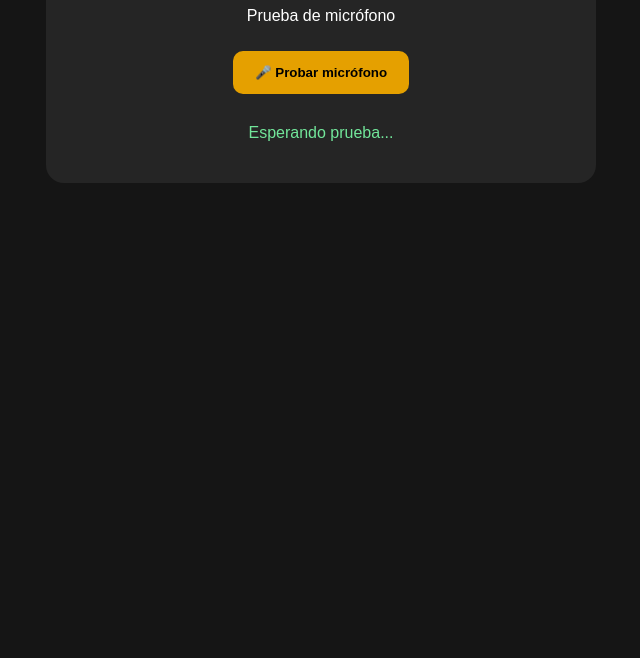
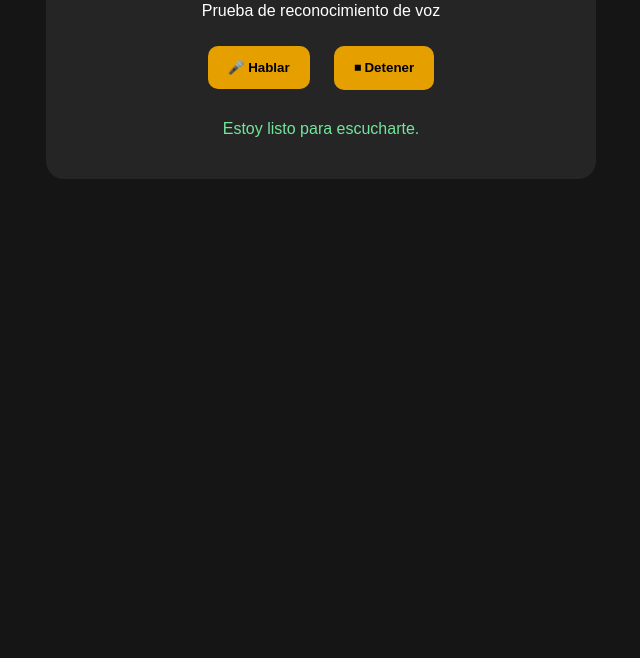
Before and after one commit to strock2910-ship-it/el-perro-ai, a plain HTML site: page index.html in a window 1280 px wide. Shown: the part 142-800 px from the top of the page, without its empty margins (319-959 px from the left). Drawn offline with Linux system fonts and the light colour scheme.

Commit message:
Update index.html

```diff
--- a/index.html
+++ b/index.html
@@ -11,7 +11,7 @@
   color: white;
   font-family: Arial, sans-serif;
   text-align: center;
-      padding: 35px 15px;
+  padding: 30px 15px;
 }
 .panel {
   max-width: 500px;
@@ -21,7 +21,7 @@
   border-radius: 18px;
 }
 button {
-      padding: 14px 22px;
+  padding: 14px 20px;
   margin: 10px;
   border: 0;
   border-radius: 10px;
@@ -40,31 +40,63 @@
 <body>
 <div class="panel">
   <h1>🐕 EL PERRO AI</h1>
-    <p>Prueba de micrófono</p>
-    <button onclick="probarMicrofono()">🎤 Probar micrófono</button>
-    <p id="resultado">Esperando prueba...</p>
+  <p>Prueba de reconocimiento de voz</p>
+
+  <button onclick="escuchar()">🎤 Hablar</button>
+  <button onclick="detener()">⏹ Detener</button>
+
+  <p id="resultado">Estoy listo para escucharte.</p>
 </div>
 
 <script>
-    async function probarMicrofono() {
-      const resultado = document.getElementById("resultado");
-      resultado.textContent = "Solicitando acceso al micrófono...";
+let reconocimiento;
 
-      try {
-        const stream = await navigator.mediaDevices.getUserMedia({
-          audio: true
-        });
+function escuchar() {
+  const SpeechRecognition =
+    window.SpeechRecognition ||
+    window.webkitSpeechRecognition;
 
-        const pista = stream.getAudioTracks()[0];
-        resultado.textContent =
-          "¡Micrófono funcionando! " + pista.label;
+  if (!SpeechRecognition) {
+    document.getElementById("resultado").textContent =
+      "Este navegador no admite reconocimiento de voz.";
+    return;
+  }
 
-        stream.getTracks().forEach(track => track.stop());
+  reconocimiento = new SpeechRecognition();
+  reconocimiento.lang = "es-MX";
+  reconocimiento.continuous = false;
+  reconocimiento.interimResults = true;
 
-      } catch (error) {
-        resultado.textContent =
-          "Error: " + error.name + " - " + error.message;
+  reconocimiento.onstart = () => {
+    document.getElementById("resultado").textContent =
+      "Te estoy escuchando...";
+  };
+
+  reconocimiento.onresult = (event) => {
+    let texto = "";
+
+    for (let i = 0; i < event.results.length; i++) {
+      texto += event.results[i][0].transcript;
     }
+
+    document.getElementById("resultado").textContent =
+      "Te escuché: " + texto;
+  };
+
+  reconocimiento.onerror = (event) => {
+    document.getElementById("resultado").textContent =
+      "Error de voz: " + event.error;
+  };
+
+  reconocimiento.onend = () => {
+    console.log("Reconocimiento terminado");
+  };
+
+  reconocimiento.start();
+}
+
+function detener() {
+  if (reconocimiento) reconocimiento.stop();
 }
 </script>
 </body>
```
Lines whose indentation alone changed are shown as unchanged.
